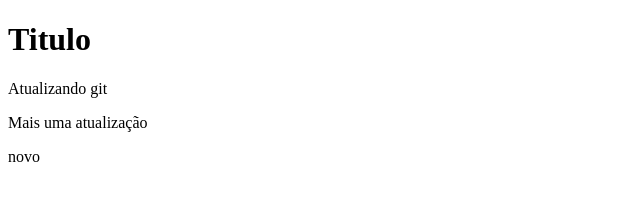
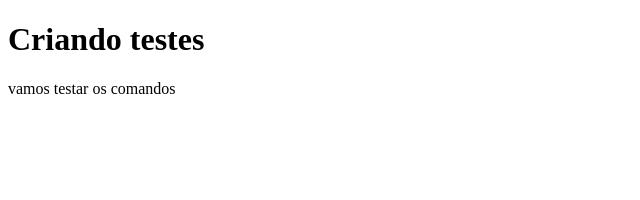
Before and after one commit to brunodepaula95/git-github, a plain HTML site: page index.html in a window 1280 px wide. Shown: the whole page, without its empty margins (0-640 px from the left). Drawn offline with Linux system fonts and the light colour scheme.

Commit message:
Atualização de titulo

```diff
--- a/index.html
+++ b/index.html
@@ -6,10 +6,8 @@
     <title>Teste Git</title>
 </head>
 <body>
-    <h1>Titulo</h1>
-    <p>Atualizando git</p>
-    <p>Mais uma atualização</p>
-    <p>novo
+    <h1>Criando testes</h1>
+    <p>vamos testar os comandos</p>
 
     </p>
 </body>
```
